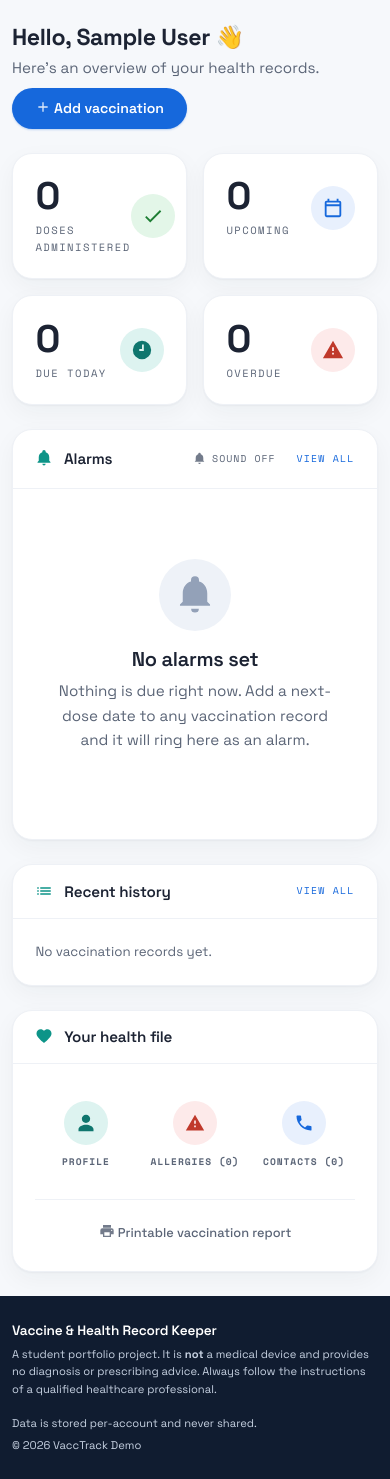
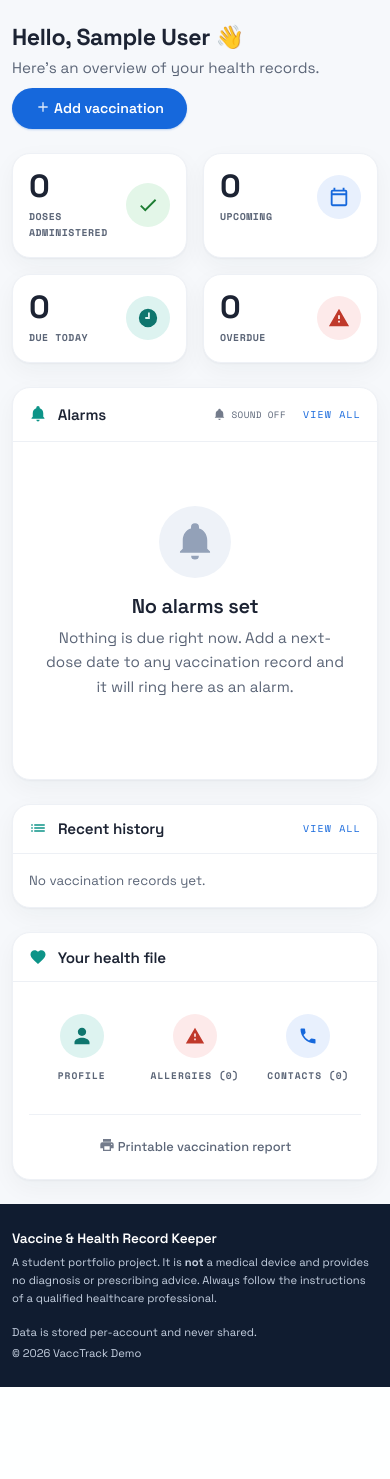
Before and after one commit to abhix307/vaccine-health-keeper, a Flask app: page /dashboard/ in a window 390 px wide. Shown: the part 61-1540 px from the top of the page. After the commit the page ends 1448 px from the top, so only its background shows below. Run offline with Flask 3, Linux system fonts and the light colour scheme; the visitor is signed in with stand-in values (Sample User, id 1); data that the repository does not hold is empty; some libraries are stand-ins or nearby versions.

Commit message:
Improve dashboard mobile styling

```diff
--- a/app/static/css/style.css
+++ b/app/static/css/style.css
@@ -341,6 +341,31 @@ select:focus-visible, textarea:focus-visible, .btn:focus-visible,
 .reminder-item a:hover { color: var(--vt-blue); }
 .reminder-item .small { font-family: "Mono", monospace; font-size: 0.68rem; letter-spacing: 0.02em; color: var(--vt-muted); }
 
+/* Dashboard card polish */
+.stat-card {
+    border-radius: 20px;
+    transition: transform 0.2s ease, box-shadow 0.2s ease;
+}
+
+.stat-card:hover {
+    transform: translateY(-3px);
+    box-shadow: 0 10px 24px rgba(20, 40, 70, 0.08) !important;
+}
+
+.stat-card .card-body {
+    padding: 1.5rem;
+}
+
+@media (max-width: 576px) {
+    .stat-card .card-body {
+        padding: 1rem;
+    }
+
+    .stat-card .stat-value {
+        font-size: 2rem;
+    }
+}
+
 /* ---------- Alarms ---------- */
 .alarm-banner {
   display: flex; align-items: center; gap: .8rem;
@@ -569,3 +594,188 @@ a:hover { color: var(--vt-blue-dark); }
   main .container { max-width: 100% !important; padding: 0 !important; }
   @page { margin: 1.5cm; }
 }
+
+
+
+/* ========================================
+   Dashboard design improvements
+   ======================================== */
+
+/* Dashboard statistics cards */
+.stat-card {
+  border-radius: 18px;
+  overflow: hidden;
+  transition:
+    transform 0.2s ease,
+    box-shadow 0.2s ease;
+}
+
+.stat-card:hover {
+  transform: translateY(-4px);
+  box-shadow: 0 12px 28px rgba(30, 50, 80, 0.10) !important;
+}
+
+.stat-card .card-body {
+  padding: 1.5rem;
+}
+
+.stat-value {
+  font-size: clamp(2rem, 3vw, 2.6rem);
+  font-weight: 750;
+  line-height: 1.2;
+  letter-spacing: -0.04em;
+}
+
+.stat-label {
+  margin-top: 0.5rem;
+  font-size: 0.7rem;
+  font-weight: 650;
+  letter-spacing: 0.09em;
+  text-transform: uppercase;
+}
+
+/* Dashboard content panels */
+#content .card,
+.card {
+  border-radius: 18px;
+}
+
+.card-header {
+  padding: 1.1rem 1.25rem;
+  border-bottom-color: #edf0f5;
+  border-radius: 18px 18px 0 0 !important;
+}
+
+.card-body {
+  padding: 1.25rem;
+}
+
+/* Alarm banner */
+.alarm-banner {
+  border-radius: 14px;
+  padding: 1rem 1.2rem;
+  gap: 0.75rem;
+}
+
+/* Reminder rows */
+.alarm-row {
+  transition: background-color 0.2s ease;
+}
+
+.alarm-row:hover {
+  background-color: #f8faff;
+}
+
+.alarm-icon {
+  flex-shrink: 0;
+}
+
+.count-chip {
+  font-size: 0.68rem;
+  font-weight: 700;
+  letter-spacing: 0.04em;
+  text-transform: uppercase;
+  border-radius: 999px;
+  padding: 0.3rem 0.6rem;
+}
+
+/* Recent vaccination history */
+.card-body ul li a {
+  transition: color 0.2s ease;
+}
+
+.card-body ul li a:hover {
+  color: #0d6efd !important;
+}
+
+/* Health file shortcuts */
+.quick-link {
+  display: flex;
+  flex-direction: column;
+  align-items: center;
+  justify-content: flex-start;
+  gap: 0.65rem;
+  height: 100%;
+  padding: 0.9rem 0.25rem;
+  border-radius: 14px;
+  text-decoration: none;
+  color: inherit;
+  transition:
+    background-color 0.2s ease,
+    transform 0.2s ease;
+}
+
+.quick-link:hover {
+  background-color: #f2f6ff;
+  transform: translateY(-2px);
+}
+
+.quick-link .small {
+  line-height: 1.5;
+}
+
+/* Keyboard accessibility */
+.quick-link:focus-visible,
+.alarm-banner-link:focus-visible {
+  outline: 3px solid #2563eb;
+  outline-offset: 3px;
+}
+
+/* Smaller screens */
+@media (max-width: 575.98px) {
+  .stat-card .card-body {
+    padding: 1rem;
+  }
+
+  .stat-value {
+    font-size: 1.8rem;
+  }
+
+  .stat-label {
+    font-size: 0.62rem;
+    letter-spacing: 0.05em;
+  }
+
+  .card-header {
+    padding: 0.9rem 1rem;
+  }
+
+  .card-body {
+    padding: 1rem;
+  }
+
+  .alarm-row {
+    align-items: flex-start !important;
+  }
+
+  .count-chip {
+    font-size: 0.6rem;
+    text-align: center;
+  }
+}
+
+@media (prefers-reduced-motion: reduce) {
+  .stat-card,
+  .alarm-row,
+  .quick-link,
+  .card-body ul li a {
+    transition: none;
+  }
+
+  .stat-card:hover,
+  .quick-link:hover {
+    transform: none;
+  }
+}
+
+
+
+
+/* Improve alarm controls on small screens */
+@media (max-width: 576px) {
+    .alarm-sound-btn {
+        font-size: 0.58rem;
+        padding: 0.3rem 0.5rem;
+        letter-spacing: 0.04em;
+    }
+}
--- a/app/templates/dashboard/index.html
+++ b/app/templates/dashboard/index.html
@@ -187,3 +187,19 @@
   </div>
 </div>
 {% endblock %}
+
+
+
+
+
+/* Recent History dashboard improvements */
+@media (max-width: 576px) {
+    .card:has(.list-unstyled a[href*="vaccinations.detail"]) .card-body li {
+        gap: 0.5rem;
+    }
+
+    .card:has(.list-unstyled a[href*="vaccinations.detail"]) .card-body li a {
+        min-width: 0;
+        overflow-wrap: anywhere;
+    }
+}
```
